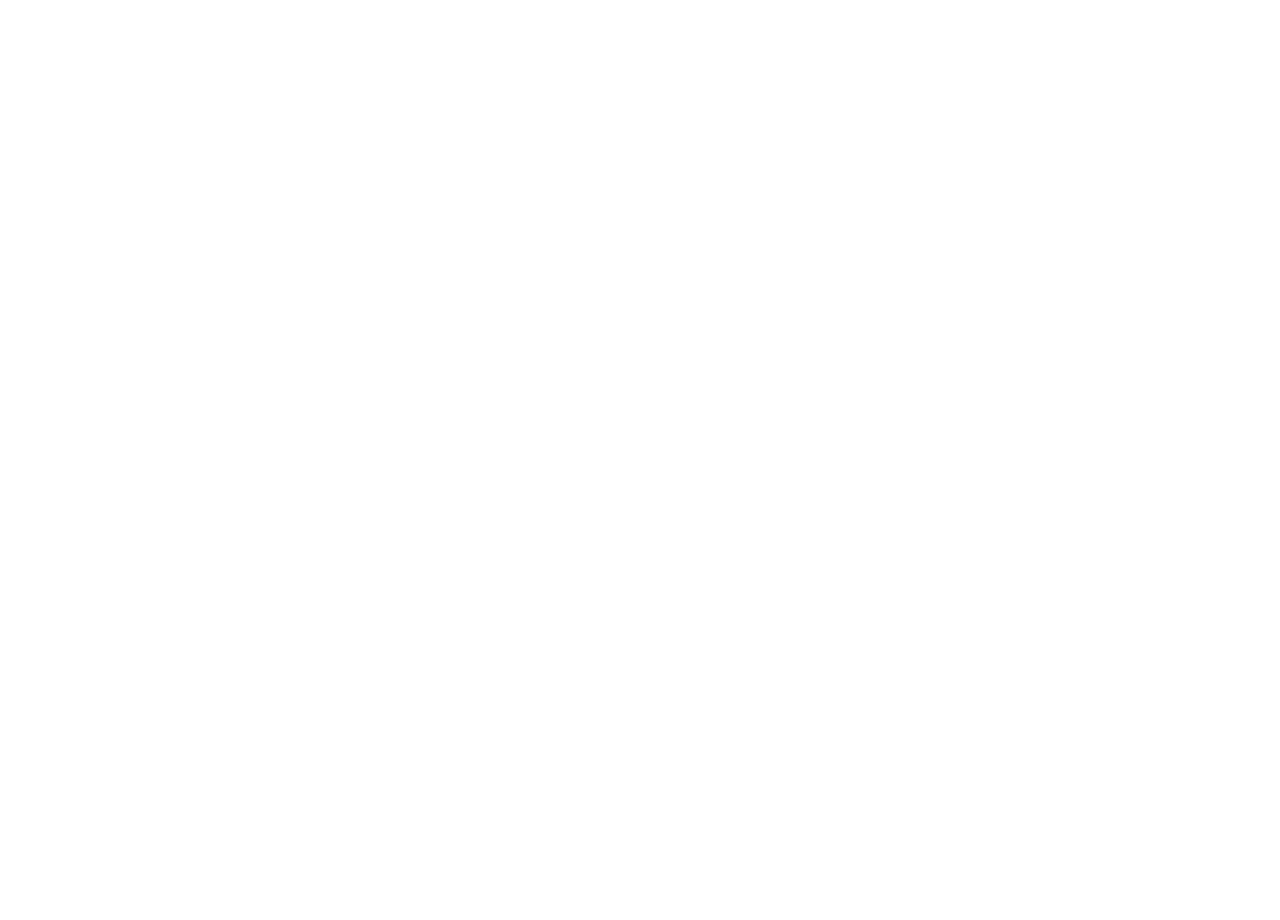
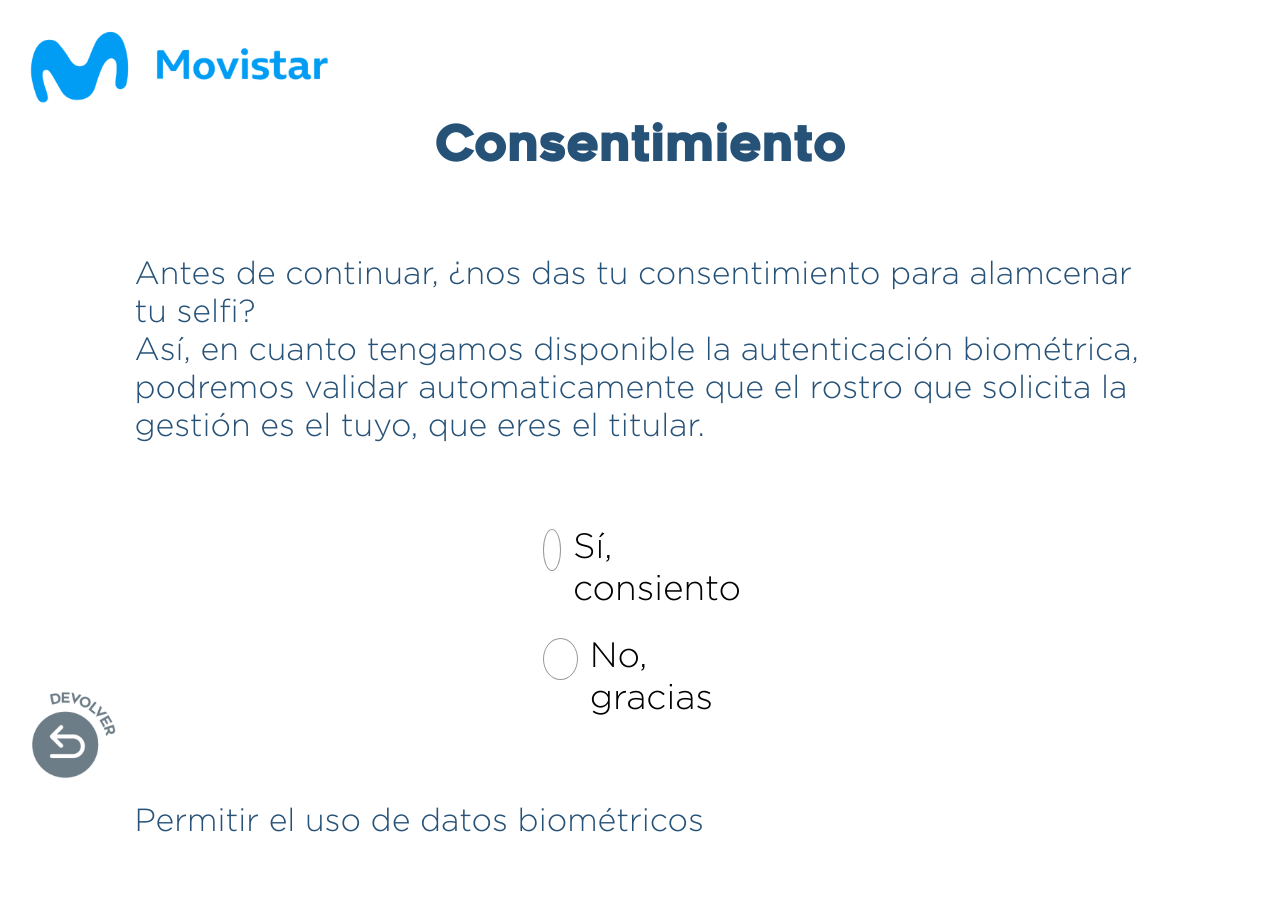
Before and after one commit to ValentinGELLY/movistar-EK3000, an Angular app: page /information-consent in a window 1280 px wide. Before the commit this address led to /. Shown: the top 920 px of the page. Before the commit the page ends 800 px from the top, so only its background shows below. Built offline with nearby package versions, Linux system fonts and the light colour scheme.

Commit message:
add information consent

```diff
--- a/src/app/app-routing.module.ts
+++ b/src/app/app-routing.module.ts
@@ -12,6 +12,7 @@
 import { ScanDocumentoComponent } from './scan-documento/scan-documento.component';
 import { WaitingScreenComponent } from './waiting-screen/waiting-screen.component';
 import { IdentityValidationComponent } from './identity-validation/identity-validation.component';
+import { InformationConsentComponent } from './information-consent/information-consent.component';
 
 
 const routes: Routes = [
@@ -26,7 +27,8 @@
   { path: 'registry-document', component: RegistryDocumentComponent },
   { path: 'scan-documento', component: ScanDocumentoComponent },
   { path: 'waiting-screen', component: WaitingScreenComponent },
-  { path: 'identity-validation', component: IdentityValidationComponent }
+  { path: 'identity-validation', component: IdentityValidationComponent },
+  { path: 'information-consent', component: InformationConsentComponent }
 ];
 
 @NgModule({
--- a/src/app/app.module.ts
+++ b/src/app/app.module.ts
@@ -15,6 +15,7 @@
 import { ScanDocumentoComponent } from './scan-documento/scan-documento.component';
 import { IdentityValidationComponent } from './identity-validation/identity-validation.component';
 import { WaitingScreenComponent } from './waiting-screen/waiting-screen.component';
+import { InformationConsentComponent } from './information-consent/information-consent.component';
 
 
 @NgModule({
@@ -32,6 +33,7 @@
     ScanDocumentoComponent,
     IdentityValidationComponent,
     WaitingScreenComponent,
+    InformationConsentComponent,
   ],
   imports: [
     BrowserModule,
--- /dev/null
+++ b/src/app/information-consent/information-consent.component.html
@@ -0,0 +1,26 @@
+<app-all-page-movistar></app-all-page-movistar>
+<main>
+    <h1>Consentimiento</h1>
+    <p>
+        Antes de continuar, ¿nos das tu consentimiento para alamcenar tu selfi?<br>
+        Así, en cuanto tengamos disponible la autenticación biométrica, podremos validar
+        automaticamente que el rostro que solicita la gestión es el tuyo, que eres el titular.
+    </p>
+
+    <form action="">
+        <div>
+            <input type="radio" id="outline" class="custom-radio" name="consent" value="yes" style="height:40px; width:40px; vertical-align: middle;"> Sí, consiento<br>
+        </div>
+        <div>
+            <input type="radio" id="outline" class="custom-radio" name="consent" value="no" style="height:40px; width:40px; vertical-align: middle;"> No, gracias<br>
+        </div>
+    </form>
+
+    <p>
+        Permitir el uso de datos biométricos
+    </p>
+
+    <div id="continuarSection">
+        <img src="../../assets/MOVISTAR-EK3000-2024-MOVISTAR/Bouton-continuar.png" alt="" id="continuar">
+    </div>
+</main>
--- /dev/null
+++ b/src/app/information-consent/information-consent.component.scss
@@ -0,0 +1,89 @@
+main{
+    width: 80%;
+    margin-left: auto;
+    margin-right: auto;
+    margin-top: 10%;
+    display: flex;
+    flex-direction: column;
+    gap: 50px;
+}
+
+p{
+    font-size: 2em !important;
+}
+
+form{
+    width: 100%;
+    text-align: center;
+    gap: 25px;
+    display: flex;
+    flex-direction: column;
+
+}
+
+form div{
+    width: 20%;
+    margin-left: auto;
+    margin-right: auto;
+    text-align: left;
+    font-size: 2.2em;
+    font-family: GothamLight;
+    vertical-align: middle;
+    display: flex;
+    gap: 10px;
+}
+
+input{
+    font-size: 2.5em;
+    width: 100%;
+}
+
+.custom-radio {
+    appearance: none;
+    border: 0.2rem solid #fff;
+
+    border-radius: 50%;
+}
+
+.custom-radio:focus-visible {
+    outline-offset: 0;
+}
+
+#outline {
+    outline: 1px solid #999;
+}
+
+#outline:hover {
+    outline-color: #51C6D9;
+}
+
+#outline:checked {
+    outline-color: #51C6D9;
+    background-color: #51C6D9;
+
+    animation: outline-checked;
+    animation-duration: 0.1s;
+    animation-iteration-count: 4;
+    animation-direction: alternate;
+    animation-timing-function: linear;
+}
+
+@keyframes outline-checked {
+    0% {
+        outline-offset: 0;
+    }
+
+    100% {
+        outline-offset: -0.2rem;
+    }
+}
+
+#continuarSection{
+    display: flex;
+    flex-direction: row;
+    justify-content: center;
+}
+
+#continuar{
+    width: 12%;
+}
```
Also changed, not shown: src/app/information-consent/information-consent.component.ts (added, +10 -0 lines).
